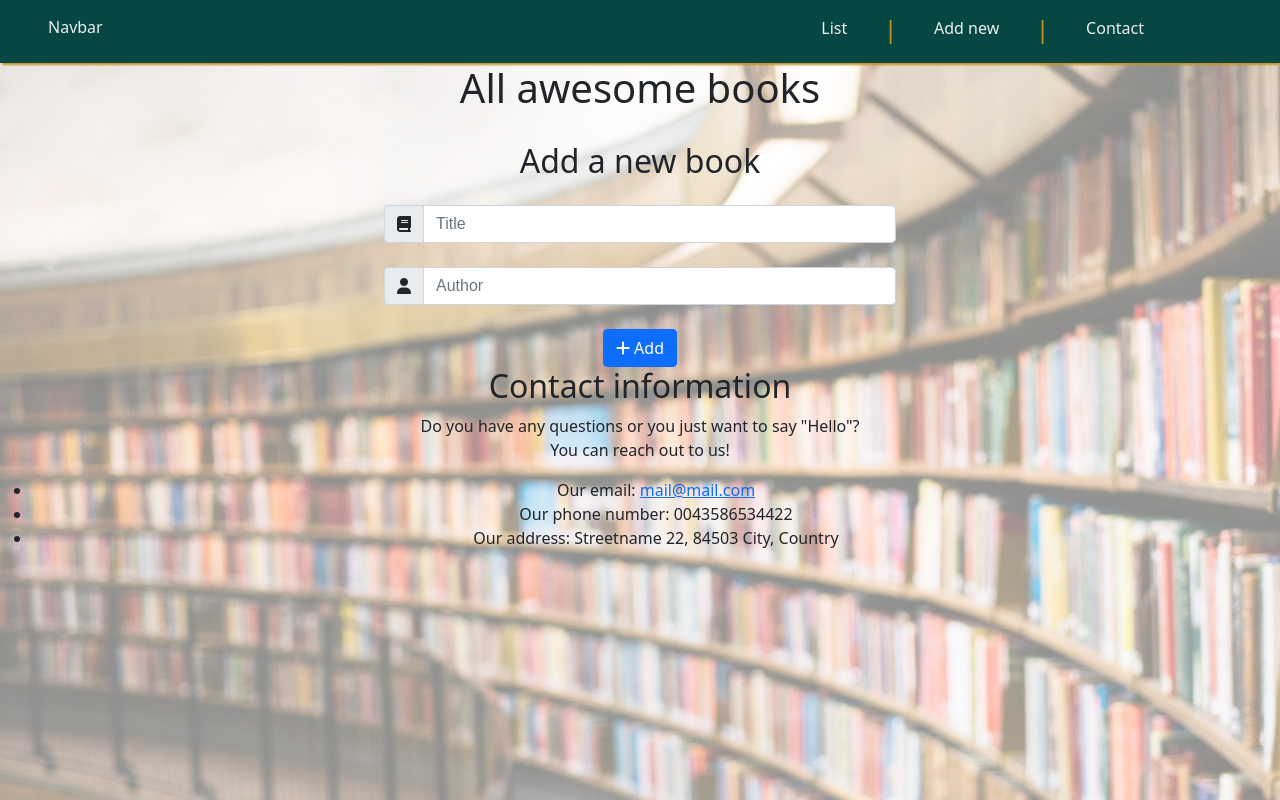
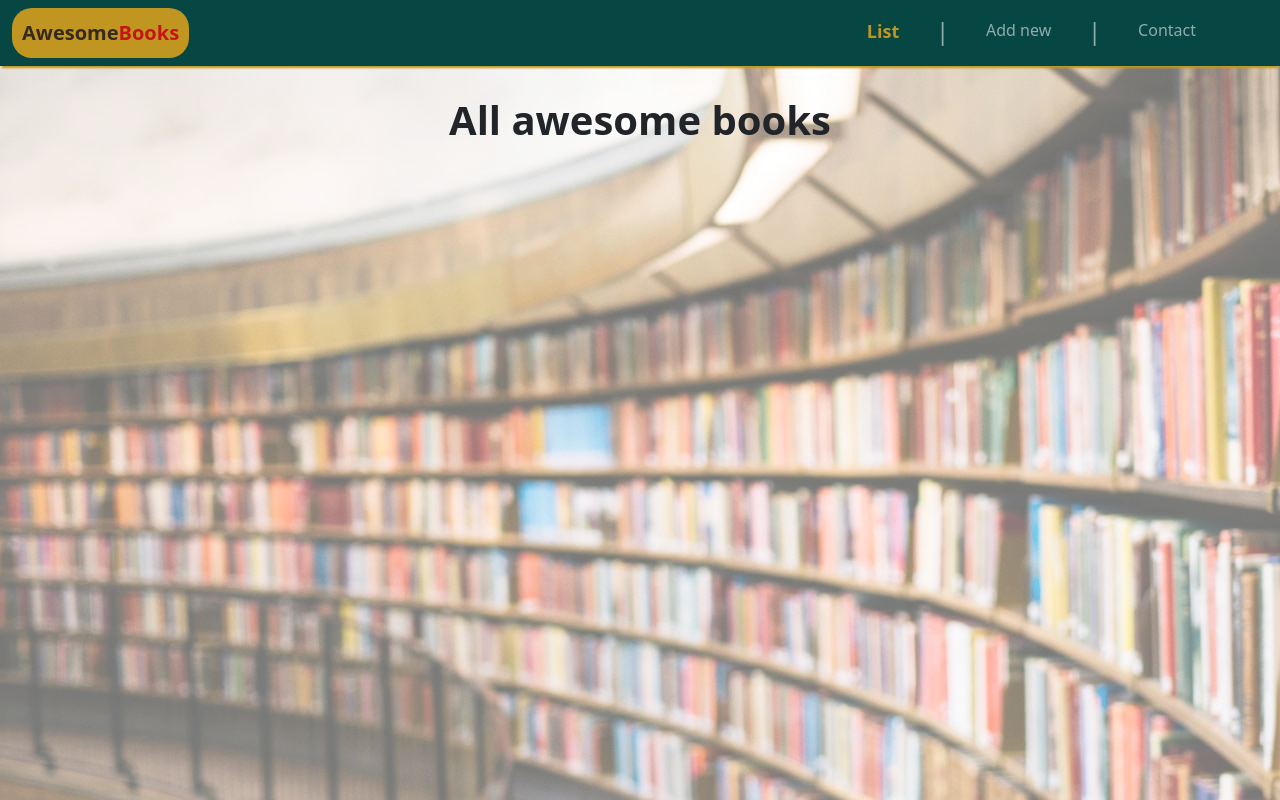
Before and after one commit to Kingjosh007/awesome-books, a website with bundled scripts: page index.html in a window 1280 px wide. Built offline with nearby package versions, Linux system fonts and the light colour scheme; a web font is replaced by a local one.

Commit message:
Make navbar responsive + navbar brand logo

```diff
--- a/css/style.css
+++ b/css/style.css
@@ -10,46 +10,66 @@ body {
 }
 
 .navbar {
-  position: fixed;
-  top: 0;
-  left: 0;
-  width: 100%;
   background-color: rgb(6, 71, 68);
   box-shadow: 0 4px 2px -2px rgb(192, 150, 33);
-  padding-right: 10%;
+  padding-right: 5%;
+  z-index: 20;
 }
 
 .navbar .navbar-nav {
   display: flex;
-  gap: 1.3em;
+  gap: 0.5em;
+  text-align: left;
+  padding-left: 10%;
+}
+
+.navbar-brand {
+  padding: 10px;
+  background-color:rgb(192, 150, 33);
+  border-radius: 20px;
+  font-weight: bold;
+}
+
+.navbar-brand .part1 {
+  color:rgb(54, 41, 29);
+}
+
+.navbar-brand .part2 {
+  color:rgb(198, 21, 21);
 }
 
 .navbar .nav-separator {
-  font-size: 1.5em;
-  margin-top: -5px;
-  color: rgb(192, 150, 33);
+  cursor: not-allowed;
+  display: none;
 }
 
-.navbar a,
-.navbar a:hover {
+a {
   color: #eee;
   text-decoration: none;
   font-size: 16px;
 }
 
-.navbar a:hover {
-  color: rgb(192, 150, 33);
+a:hover {
+  color: rgb(192, 150, 33) !important;
+}
+
+.navbar a.onit {
+  color: rgb(192, 150, 33) !important;
+  font-weight: bold;
+  font-size: 18px;
+  cursor: unset;
+  pointer-events: none;
 }
 
 .overlay {
   width: 100%;
   height: 100%;
   overflow: hidden;
-  background-color: rgb(238, 211, 188);
+  background-color: rgb(16, 53, 9);
   position: fixed;
   top: 0;
   left: 0;
-  opacity: 0.45;
+  opacity: 0.55;
   z-index: -5;
 }
 
@@ -60,7 +80,7 @@ body {
 .booksTable {
   margin: 15px auto;
   width: 70%;
-  border: 2px solid black;
+  border: 2px solid rgb(6, 71, 68);
 }
 
 .booksTable tbody tr {
@@ -102,3 +122,36 @@ input {
   font-weight: bold;
   font-family: Yaldevi, sans-serif;
 }
+
+main {
+  padding-top: 2em;
+}
+
+.sectionTitle {
+  font-size: 2.5em;
+  font-weight: 900;
+  margin-bottom: 1em;
+}
+
+.hide {
+  display: none;
+}
+
+.show {
+  display: block;
+}
+
+@media all and (min-width: 992px) {
+  .navbar .navbar-nav {
+    display: flex;
+    gap: 1.3em;
+  }
+	.navbar .nav-separator {
+    display: block;
+    font-size: 1.5em;
+    margin-top: -5px;
+    color: rgb(192, 150, 33);
+    cursor: unset;
+    pointer-events: none;
+  }
+}
--- a/index.html
+++ b/index.html
@@ -17,31 +17,31 @@
 </head>
 
 <body>
-    <nav class="navbar navbar-expand-lg">
-        <a class="navbar-brand ms-5 h1" href="#">Navbar</a>
-        <button class="navbar-toggler" type="button" data-toggle="collapse" data-target="#navbarSupportedContent"
-            aria-controls="navbarSupportedContent" aria-expanded="false" aria-label="Toggle navigation">
+    <nav class="navbar fixed-top navbar-expand-lg navbar-dark">
+        <div class="container-fluid">
+             <a class="navbar-brand" href="#"><span class="part1">Awesome</span><span class="part2">Books</span></a>
+         <button class="navbar-toggler" type="button" data-bs-toggle="collapse" data-bs-target="#main_nav"  aria-expanded="false" aria-label="Toggle navigation">
              <span class="navbar-toggler-icon"></span>
            </button>
-
-        <div class="collapse navbar-collapse" id="navbarSupportedContent">
+         <div class="collapse navbar-collapse" id="main_nav">
            <ul class="navbar-nav ms-auto">
-                <li class="nav-item active">
-                    <a class="nav-link" href="#">List</a>
+            <li class="nav-item">
+                <a class="nav-link onit" href="#" id="listLink">List</a>
             </li>
-                <li class="nav-item active">
+            <li class="nav-item">
                 <a class="nav-link nav-separator" href="#">|</a>
             </li>
             <li class="nav-item">
-                    <a class="nav-link" href="#">Add new</a>
+                <a class="nav-link" href="#" id="addLink">Add new</a>
             </li>
-                <li class="nav-item active">
+            <li class="nav-item">
                 <a class="nav-link nav-separator" href="#">|</a>
             </li>
             <li class="nav-item">
-                    <a class="nav-link" href="#">Contact</a>
+                <a class="nav-link" href="#" id="contactLink">Contact</a>
             </li>
            </ul>
+         </div>
         </div>
        </nav>
     <div class="overlay">
@@ -50,7 +50,7 @@
 
     <main>
         <section id="booksList">
-        <h1 class="section-title">All awesome books</h1>
+        <h1 class="sectionTitle">All awesome books</h1>
         <div class='booksTableContainer'>
             <table class="table table-borderless table-striped booksTable table-responsive">
                 <thead></thead>
@@ -58,7 +58,7 @@
             </table>
         </div>
         </section>
-        <section id="addBook">
+        <section id="addBook" class="hide">
         <h2 class="sectionTitle">Add a new book</h2>
         <form name="add-book">
             <div class="input-group mb-4">
@@ -74,7 +74,7 @@
             <button type="submit" class="btn btn-primary"> <i class="fas fa-plus"></i> Add </button>
         </form>
        </section>
-       <section id="contact">
+       <section id="contact" class="hide">
         <h2 class="sectionTitle">Contact information</h2>
         <p>Do you have any questions or you just want to say "Hello"? <br> You can reach out to us!</p>
         <ul>
```
Lines whose indentation alone changed are shown as unchanged.
